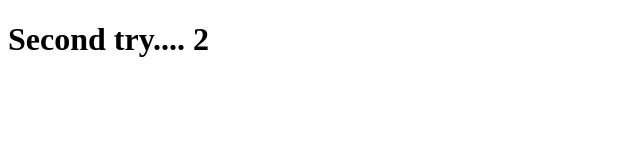
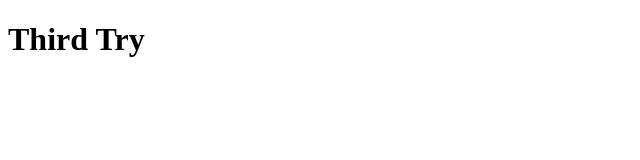
Before and after one commit to Rgstaub/bootcamp, a plain HTML site: page index.html in a window 1280 px wide. Shown: the whole page, without its empty margins (0-640 px from the left). Drawn offline with Linux system fonts and the light colour scheme.

Commit message:
third try

```diff
--- a/index.html
+++ b/index.html
@@ -5,6 +5,6 @@
 	<title>Document</title>
 </head>
 <body>
-	<h1>Second try.... 2</h1>
+	<h1>Third Try</h1>
 </body>
 </html>
```
